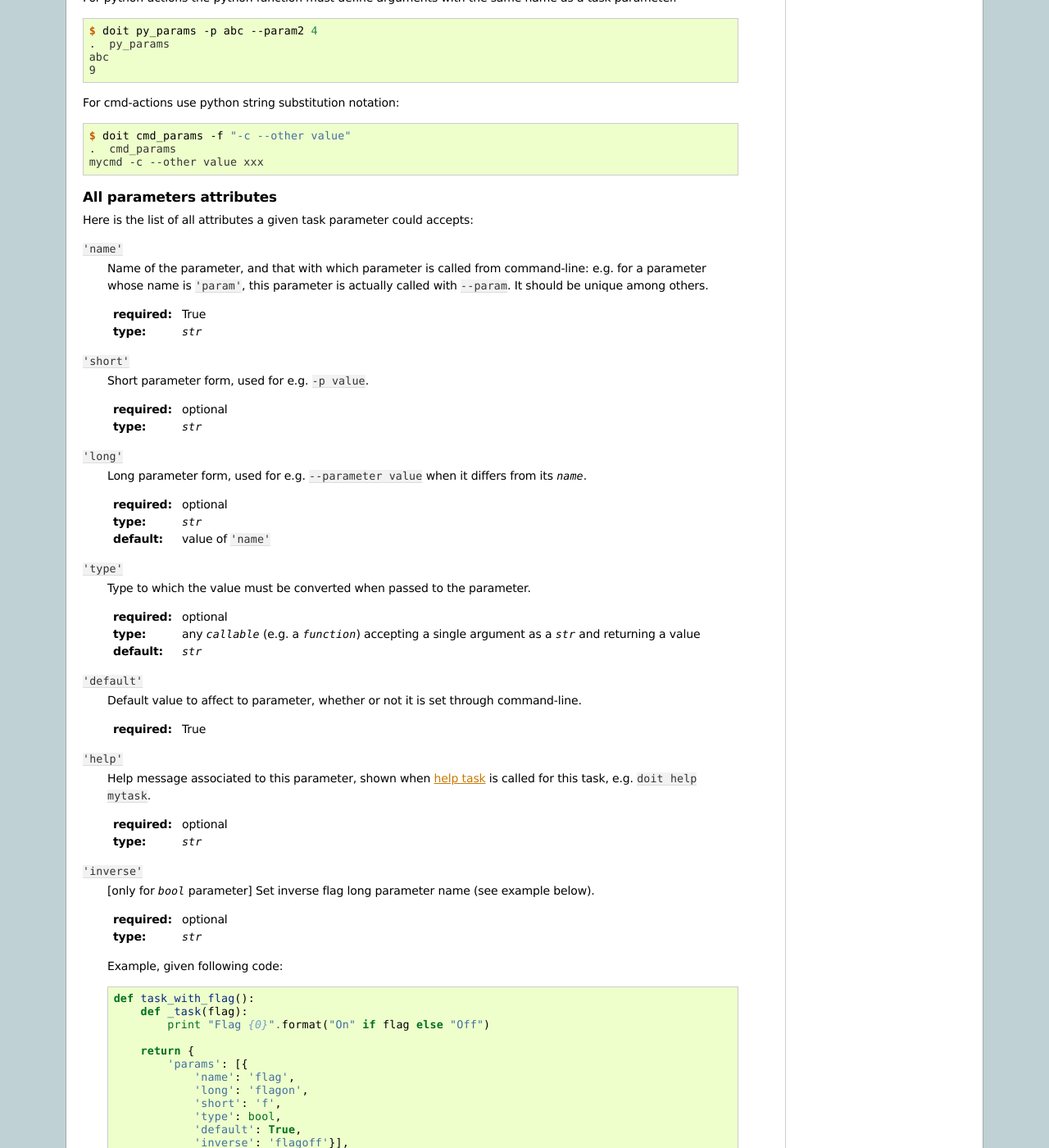
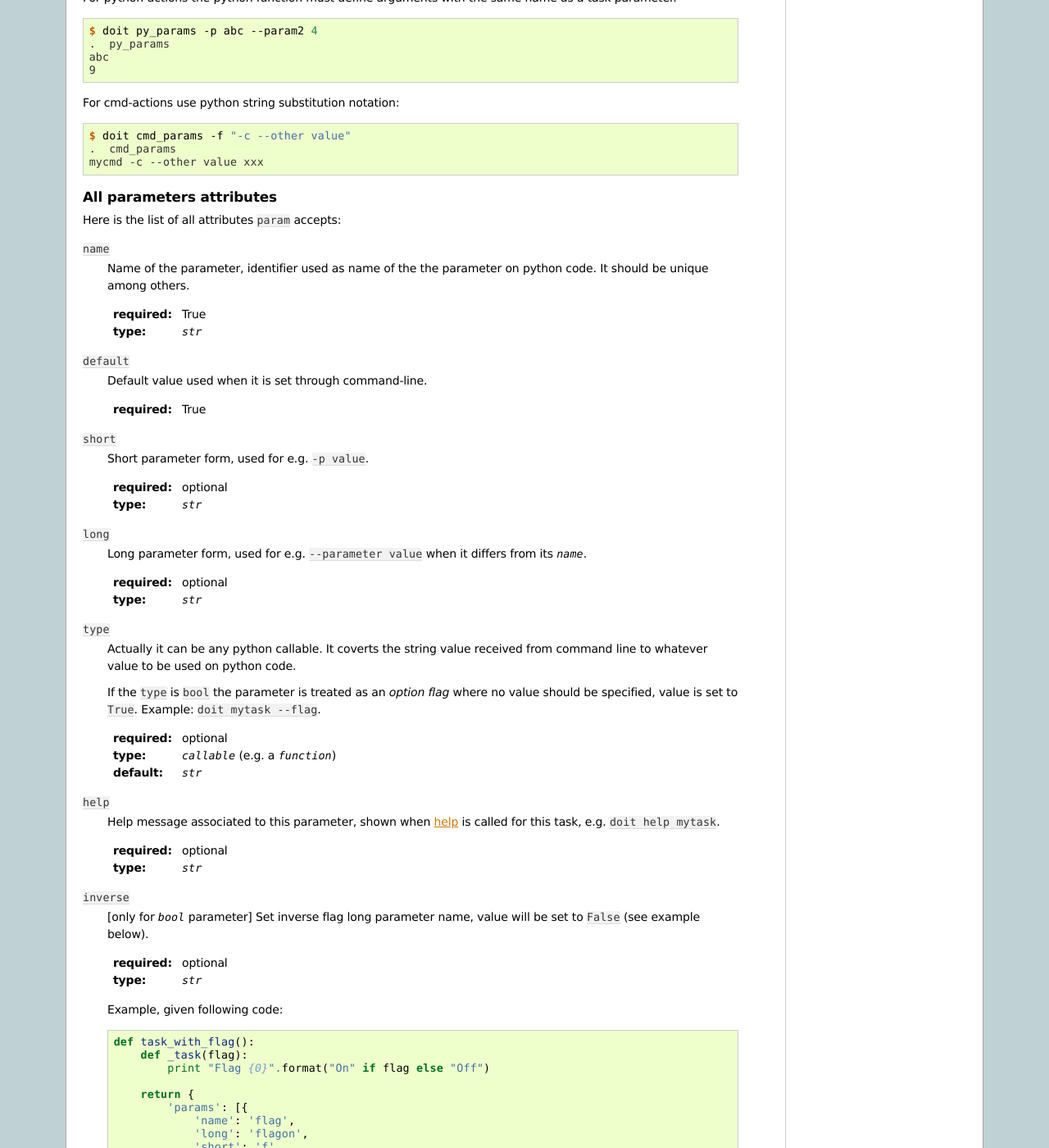
Before and after one commit to pydoit/doit, a Sphinx documentation site: the page built from doc/cmd_run.rst, in a window 1280 px wide and 1400 px high, scrolled down 2008 px. Shown: the whole window at 82% size. Built offline with Sphinx 7.4.7, drawn with Linux system fonts in a browser that asks for light colours; some of the changed text lies outside the part shown.

Commit message:
docs. improvements on task:params docs.

```diff
--- a/doc/cmd_run.rst
+++ b/doc/cmd_run.rst
@@ -123,61 +123,65 @@ For cmd-actions use python string substitution notation:
     mycmd -c --other value xxx
 
 
+
 .. _parameters-attributes:
 
 All parameters attributes
 ^^^^^^^^^^^^^^^^^^^^^^^^^
 
-Here is the list of all attributes a given task parameter could accepts:
+Here is the list of all attributes ``param`` accepts:
 
-``'name'``
-    Name of the parameter, and that with which parameter is called
-    from command-line: e.g. for a parameter whose name is ``'param'``,
-    this parameter is actually called with ``--param``.
+``name``
+    Name of the parameter, identifier used as name of the the parameter
+    on python code.
     It should be unique among others.
 
     :required:  True
     :type:      `str`
 
-``'short'``
+``default``
+    Default value used when it is set through command-line.
+
+    :required:  True
+
+``short``
     Short parameter form, used for e.g. ``-p value``.
 
     :required:  optional
     :type:      `str`
 
-``'long'``
+``long``
     Long parameter form, used for e.g. ``--parameter value``
     when it differs from its `name`.
 
     :required:  optional
     :type:      `str`
-    :default:   value of ``'name'``
 
-``'type'``
-    Type to which the value must be converted when passed to the parameter.
+``type``
+    Actually it can be any python callable.
+    It coverts the string value received from command line to whatever
+    value to be used on python code.
+
+    If the ``type`` is ``bool`` the parameter is treated as an *option flag*
+    where no value should be specified, value is set to ``True``.
+    Example: ``doit mytask --flag``.
 
     :required:  optional
-    :type:      any `callable` (e.g. a `function`) accepting a single argument
-                as a `str` and returning a value
+    :type:      `callable` (e.g. a `function`)
     :default:   `str`
 
-``'default'``
-    Default value to affect to parameter, whether or not it is set through
-    command-line.
-
-    :required:  True
-
-``'help'``
+``help``
     Help message associated to this parameter, shown when
-    :ref:`help task <cmd-help>` is called for this task,
+    :ref:`help <cmd-help>` is called for this task,
     e.g. ``doit help mytask``.
 
     :required:  optional
     :type:      `str`
 
-``'inverse'``
+``inverse``
     [only for `bool` parameter]
-    Set inverse flag long parameter name (see example below).
+    Set inverse flag long parameter name, value will be set to ``False``
+    (see example below).
 
     :required:  optional
     :type:      `str`
--- a/doc/dictionary.txt
+++ b/doc/dictionary.txt
@@ -249,3 +249,6 @@ x'
 xxx
 xyz
 zsh
+str
+mytask
+flagoff
--- a/doc/extending.rst
+++ b/doc/extending.rst
@@ -71,6 +71,9 @@ set some class variables and implement the `execute` method.
    :members: execute
 
 
+``cmd_options`` uses the same format as
+:ref:`task parameters <parameters-attributes>`.
+
 Example: scaffolding
 ----------------------
 
```
Also changed, not shown: other parts of doc/cmd_run.rst (+2 -2 lines), 1 other file.
